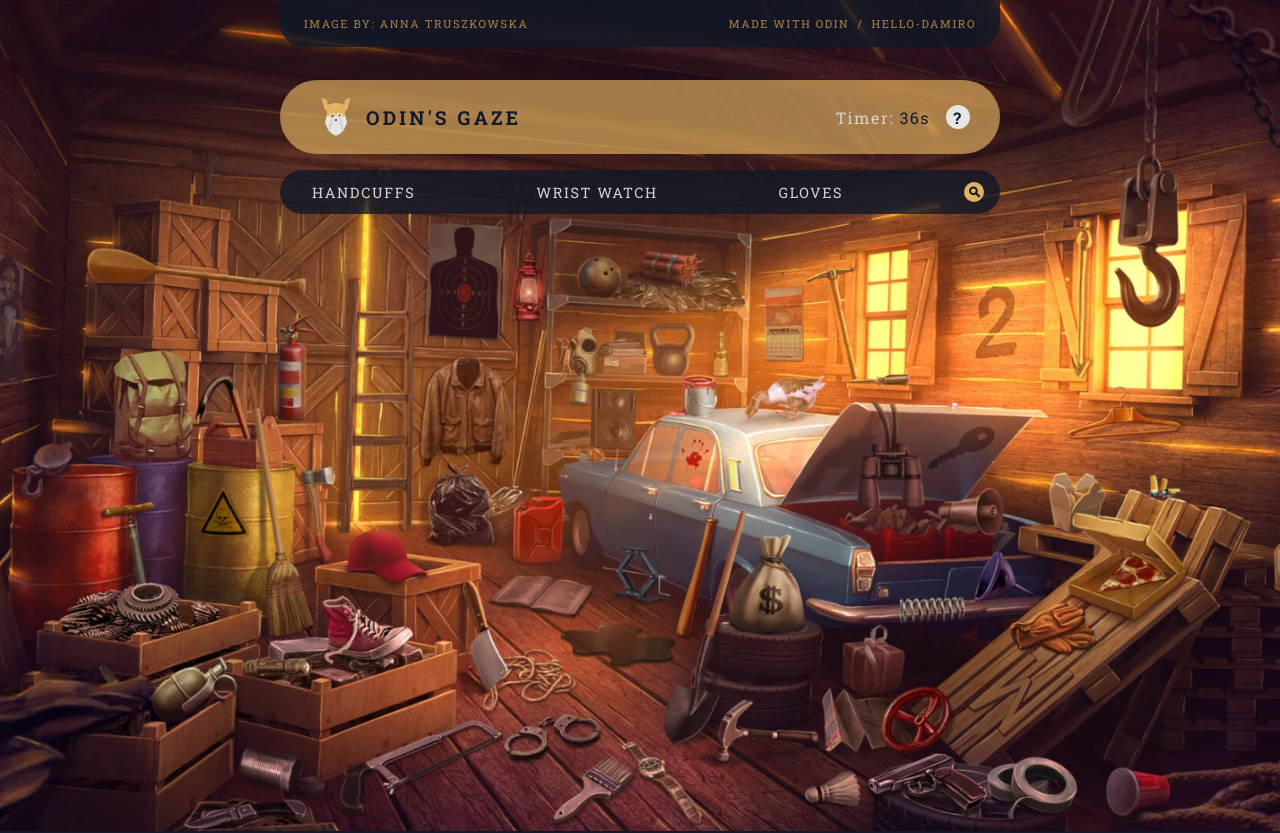
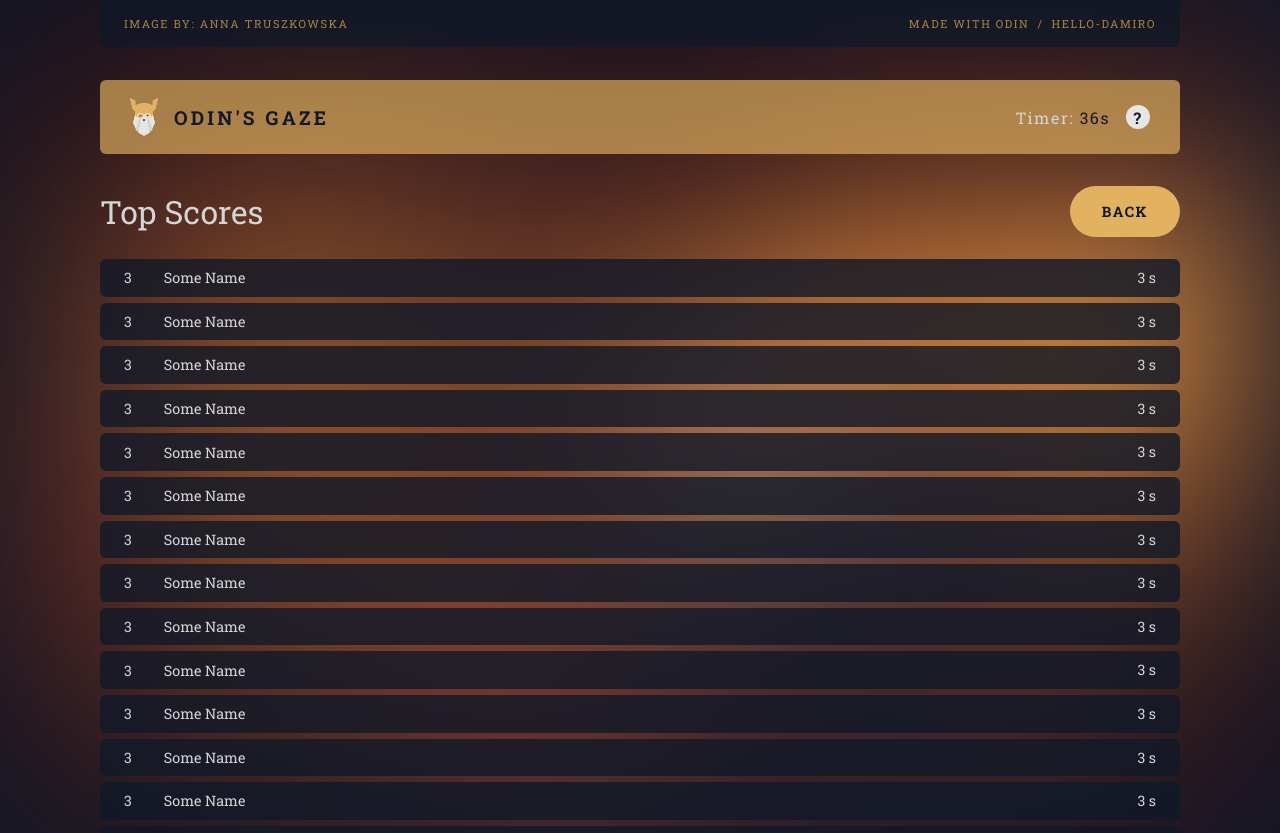
Before and after one commit to hello-damiro/odins-gaze, a React (Create React App) app: page / in a window 1280 px wide. Shown: the top 833 px of the page. Built offline with nearby package versions, Linux system fonts and the light colour scheme.

Commit message:
top score list

```diff
--- a/src/App.js
+++ b/src/App.js
@@ -1,22 +1,10 @@
-import Header from './components/Header';
-import ObjectList from './components/ObjectList';
-import Footer from './components/Footer';
-import GetName from './components/GetName';
-import StoryLine from './components/StoryLine';
 import Canvas from './components/Canvas';
+import Main from './components/Main';
 
 function App() {
     return (
         <div className="App">
-            <div className="wrapper">
-                <div className="container">
-                    <Header />
-                    <ObjectList />
-                    <Footer />
-                    {/* <StoryLine /> */}
-                    {/* <GetName /> */}
-                </div>
-            </div>
+            <Main />
             <Canvas />
         </div>
     );
--- a/src/components/Canvas.jsx
+++ b/src/components/Canvas.jsx
@@ -6,7 +6,7 @@ import img from '../assets/sample_img.webp';
 function Canvas() {
     return (
         <main>
-            <div className="game-image">
+            <div className="game-image blur">
                 <img src={img} alt="sample" />
             </div>
         </main>
--- a/src/components/GetName.jsx
+++ b/src/components/GetName.jsx
@@ -7,7 +7,7 @@ function GetName() {
     };
     return (
         <div className="get-name">
-            <input type="text" placeholder="Enter your name" />
+            <input type="text" placeholder="Enter name to Play" />
             <button onSubmit={handleSubmit} className="primary">
                 Submit
             </button>
--- /dev/null
+++ b/src/components/Main.jsx
@@ -0,0 +1,27 @@
+import React from 'react';
+
+import Header from './Header';
+import ObjectList from './ObjectList';
+import Footer from './Footer';
+import GetName from './GetName';
+import StoryLine from './StoryLine';
+import TopScoreList from './TopScoreList';
+
+function Main() {
+    return (
+        <>
+            <div className="wrapper">
+                <div className="container">
+                    <Header />
+                    {/* <ObjectList /> */}
+                    {/* <StoryLine /> */}
+                    {/* <GetName /> */}
+                    <Footer />
+                </div>
+            </div>
+            <TopScoreList />
+        </>
+    );
+}
+
+export default Main;
--- /dev/null
+++ b/src/components/ScoreItem.jsx
@@ -0,0 +1,15 @@
+import React from 'react';
+
+function ScoreItem() {
+    return (
+        <div className="score-item">
+            <div className="name-num">
+                <span>3</span>
+                <h3>Some Name</h3>
+            </div>
+            <p>3 s</p>
+        </div>
+    );
+}
+
+export default ScoreItem;
--- a/src/components/StoryLine.jsx
+++ b/src/components/StoryLine.jsx
@@ -16,10 +16,7 @@ function StoryLine() {
                 remained hidden otherwise. Can you find all the hidden objects and solve the puzzles
                 to become the ultimate seeker? The power of Odin's Gaze is in your hands.
             </p>
-            <div className="button-group">
-                <button className="secondary">Top Score</button>
-                <button className="primary">Play</button>
-            </div>
+            <button className="secondary">View Top Score</button>
         </div>
     );
 }
--- /dev/null
+++ b/src/components/TopScoreList.jsx
@@ -0,0 +1,42 @@
+import React from 'react';
+import ScoreItem from './ScoreItem';
+
+function TopScoreList() {
+    return (
+        <div className="container">
+            <div className="score-list">
+                <div className="score-list-title">
+                    <h2>Top Scores</h2>
+                    <button className="primary">Back</button>
+                </div>
+                <ScoreItem />
+                <ScoreItem />
+                <ScoreItem />
+                <ScoreItem />
+                <ScoreItem />
+                <ScoreItem />
+                <ScoreItem />
+                <ScoreItem />
+                <ScoreItem />
+                <ScoreItem />
+                <ScoreItem />
+                <ScoreItem />
+                <ScoreItem />
+                <ScoreItem />
+                <ScoreItem />
+                <ScoreItem />
+                <ScoreItem />
+                <ScoreItem />
+                <ScoreItem />
+                <ScoreItem />
+                <ScoreItem />
+                <ScoreItem />
+                <ScoreItem />
+                <ScoreItem />
+                <ScoreItem />
+            </div>
+        </div>
+    );
+}
+
+export default TopScoreList;
--- a/src/styles/index.css
+++ b/src/styles/index.css
@@ -21,7 +21,7 @@
 
     /* Given image should strictly be 1512 x 982 pixels */
     --h: calc(100vh - 22px);
-    --contain-w: 720px;
+    --contain-w: 1080px;
 }
 
 a {
@@ -68,6 +68,11 @@ main {
     object-fit: cover;
 }
 
+.blur {
+    filter: blur(100px);
+    transition: all s ease-in-out;
+}
+
 .wrapper {
     position: fixed;
     width: 100%;
@@ -93,7 +98,7 @@ header {
     justify-content: space-between;
     padding: 18px;
     background-color: var(--yellow-bg);
-    border-radius: 100px;
+    border-radius: 6px;
     margin-top: 64px;
 }
 
@@ -106,7 +111,7 @@ header .logo-title {
     font-weight: 700;
     text-transform: uppercase;
     letter-spacing: 0.2rem;
-    margin-left: 24px;
+    margin-left: 12px;
     color: var(--blue);
 }
 
@@ -142,7 +147,6 @@ header .options .about {
     align-items: center;
     justify-content: center;
     border-radius: 50%;
-    /* filter: blur(100px); */
 }
 
 footer {
@@ -156,7 +160,7 @@ footer {
     gap: 0px;
     margin-inline: auto;
     padding: 16px 24px;
-    border-radius: 0 0 24px 24px;
+    border-radius: 0 0 6px 6px;
     background-color: var(--blue-bg);
     color: var(--green);
     font-size: 0.7rem;
@@ -190,7 +194,7 @@ footer .copyright {
     letter-spacing: 0.1rem;
     background-color: var(--blue-bg);
     padding: 12px 16px 12px 32px;
-    border-radius: 32px;
+    border-radius: 6px;
     /* gap: 32px; */
 }
 
@@ -221,10 +225,9 @@ footer .copyright {
     justify-content: space-between;
     gap: 24px;
     margin-top: 16px;
-    border-radius: 42px;
+    border-radius: 6px;
     background-color: var(--blue-bg);
     padding: 32px;
-    border-radius: 32px;
 }
 
 .stroy-line em {
@@ -234,7 +237,7 @@ footer .copyright {
 input {
     border-radius: 42px;
     width: 100%;
-    padding: 18px 32px;
+    padding: 16px 32px;
     background-color: var(--blue-bg);
     color: var(--yellow);
 }
@@ -262,7 +265,7 @@ button {
 button.primary {
     background-color: var(--yellow);
     color: var(--blue);
-    padding: 18px 32px;
+    padding: 16px 32px;
     border-radius: 42px;
 }
 
@@ -277,3 +280,52 @@ button.secondary {
 button.secondary:hover {
     color: var(--white);
 }
+
+.score-list {
+    position: absolute;
+    top: 170px;
+    width: 100%;
+    margin-inline: auto;
+    display: flex;
+    flex-direction: column;
+    gap: 6px;
+    padding-bottom: 64px;
+}
+
+.score-list-title {
+    max-width: var(--contain-w);
+    width: 100%;
+    display: flex;
+    align-items: center;
+    justify-content: space-between;
+    margin: 16px auto;
+}
+
+.score-list-title h2 {
+    font-size: 2rem;
+}
+
+.score-item {
+    max-width: var(--contain-w);
+    width: 100%;
+    margin: 0 auto;
+    display: flex;
+    align-items: center;
+    justify-content: space-between;
+    background: var(--blue-bg);
+    color: var(--gray);
+    padding: 6px 24px;
+    border-radius: 6px;
+}
+
+.score-item:hover {
+    background: var(--gray);
+    color: var(--blue);
+}
+
+.score-item .name-num {
+    display: flex;
+    align-items: center;
+    justify-content: space-between;
+    gap: 32px;
+}
```
